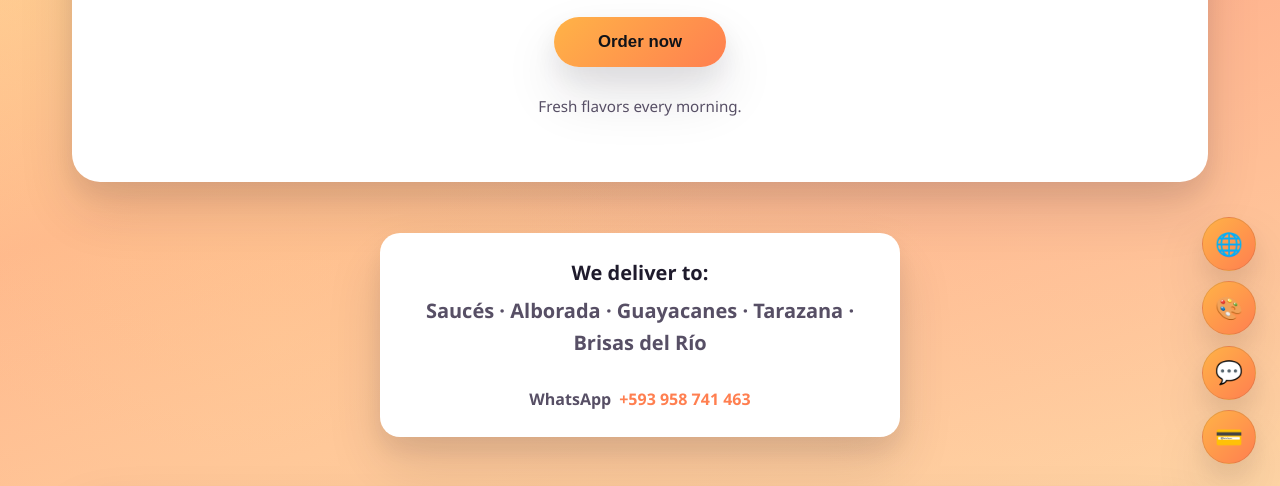
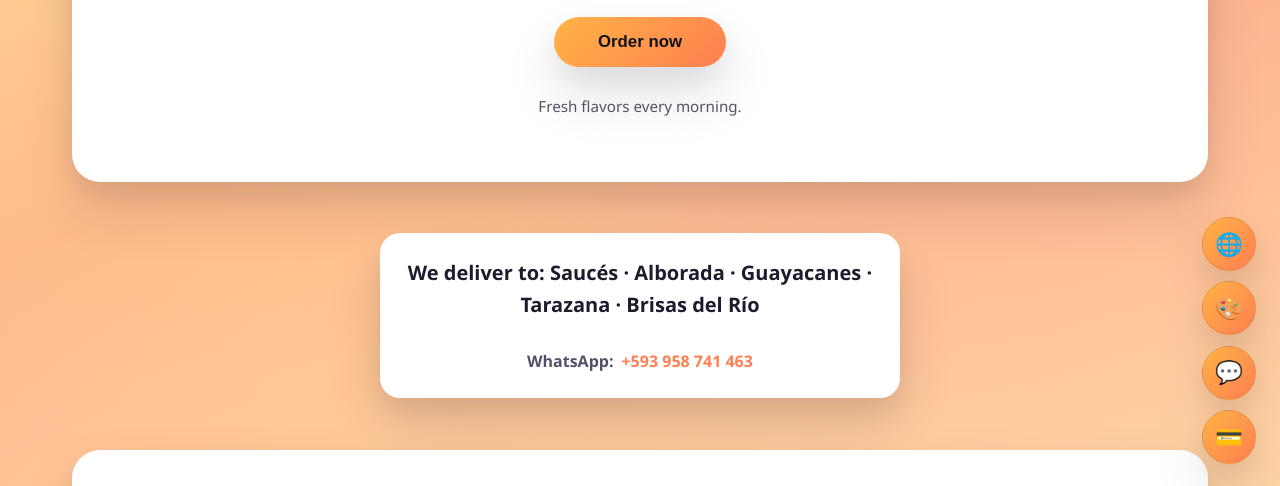
Before and after one commit to fedemenstahgriltrocast-max/ganter-beast, a plain HTML site: page index.html in a window 1280 px wide. Shown: the part 312-798 px from the top of the page. Drawn offline with Linux system fonts and the light colour scheme.

Commit message:
Update delivery contact copy

```diff
--- a/index.html
+++ b/index.html
@@ -80,12 +80,15 @@
 
     <section class="delivery" aria-labelledby="contact-title">
       <article class="panel panel--contact">
-        <h2 id="contact-title" class="panel__delivery-heading">
-          <span data-i18n="contactTitlePrefix">We deliver to:</span>
-          <span data-i18n="contactAreas">Saucés · Alborada · Guayacanes · Tarazana · Brisas del Río</span>
+        <h2
+          id="contact-title"
+          class="panel__delivery-heading"
+          data-i18n="contactDeliveryLine"
+        >
+          Entregamos en: Saucés · Alborada · Guayacanes · Tarazana · Brisas del Río
         </h2>
         <p class="panel__whatsapp">
-          <span data-i18n="contactWhatsApp">WhatsApp</span>
+          <span data-i18n="contactWhatsApp">WhatsApp:</span>
           <a
             href="https://wa.me/593958741463"
             target="_blank"
--- a/main.js
+++ b/main.js
@@ -98,9 +98,8 @@
       summaryIncrease: 'Add one {item}',
       summaryDecrease: 'Remove one {item}',
       inCart: 'In cart: {count}',
-      contactTitlePrefix: 'We deliver to:',
-      contactAreas: 'Saucés · Alborada · Guayacanes · Tarazana · Brisas del Río',
-      contactWhatsApp: 'WhatsApp',
+      contactDeliveryLine: 'We deliver to: Saucés · Alborada · Guayacanes · Tarazana · Brisas del Río',
+      contactWhatsApp: 'WhatsApp:',
       rights: 'All rights reserved.',
       edgeSecurity: 'Edge protected via Cloudflare Zero Trust',
       chatTitle: 'Live chat',
@@ -158,9 +157,8 @@
       summaryIncrease: 'Agregar uno de {item}',
       summaryDecrease: 'Quitar uno de {item}',
       inCart: 'En carrito: {count}',
-      contactTitlePrefix: 'Entregamos en:',
-      contactAreas: 'Saucés · Alborada · Guayacanes · Tarazana · Brisas del Río',
-      contactWhatsApp: 'WhatsApp',
+      contactDeliveryLine: 'Entregamos en: Saucés · Alborada · Guayacanes · Tarazana · Brisas del Río',
+      contactWhatsApp: 'WhatsApp:',
       rights: 'Todos los derechos reservados.',
       edgeSecurity: 'Protección perimetral con Cloudflare Zero Trust',
       chatTitle: 'Chat en vivo',
@@ -773,15 +771,7 @@
         return;
       }
 
-      if (node.querySelector('a') && key === 'contactWhatsApp') {
-        const prefixNode = node.childNodes[0];
-        if (prefixNode) {
-          const prefixText = translation ? `${translation} ` : '';
-          prefixNode.textContent = prefixText;
-        }
-      } else {
-        node.textContent = translation;
-      }
+      node.textContent = translation;
     });
 
     document.querySelectorAll('[data-i18n-placeholder]').forEach((node) => {
```
